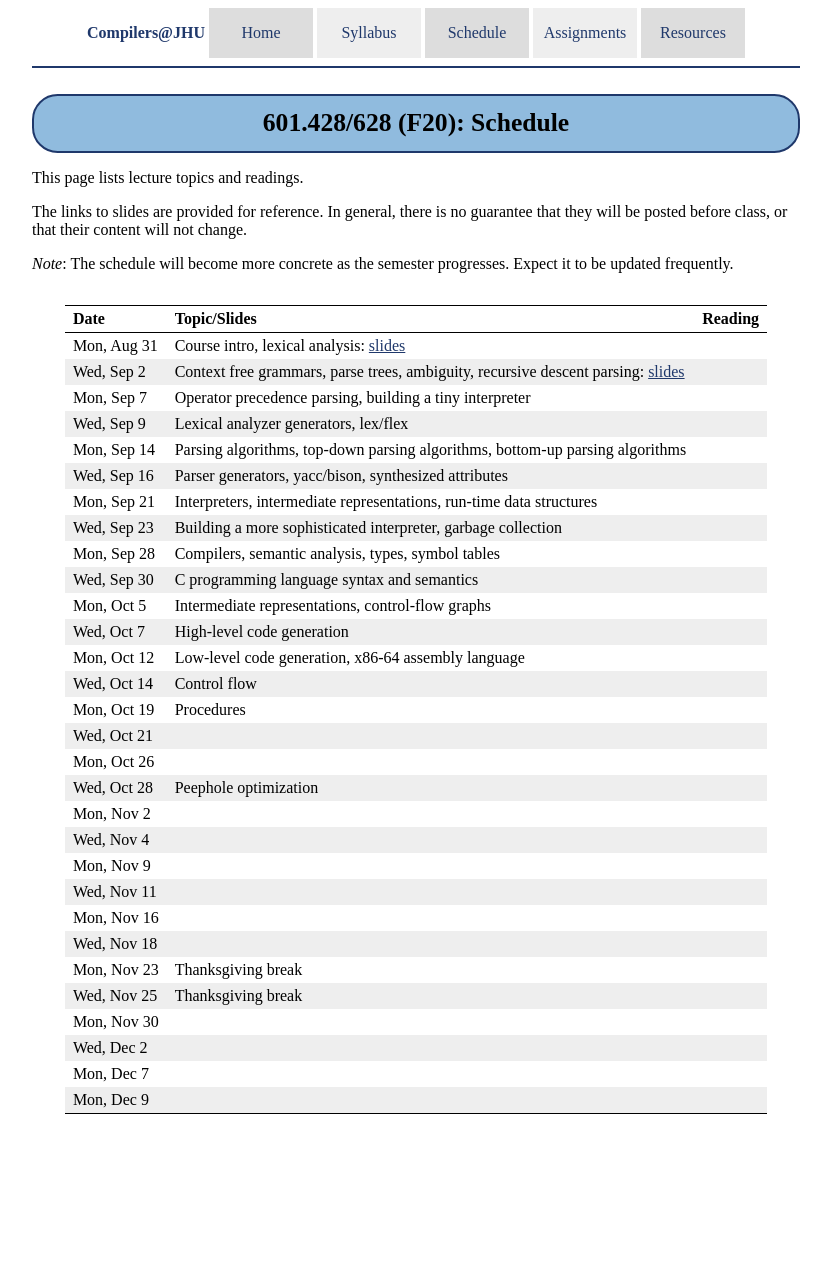
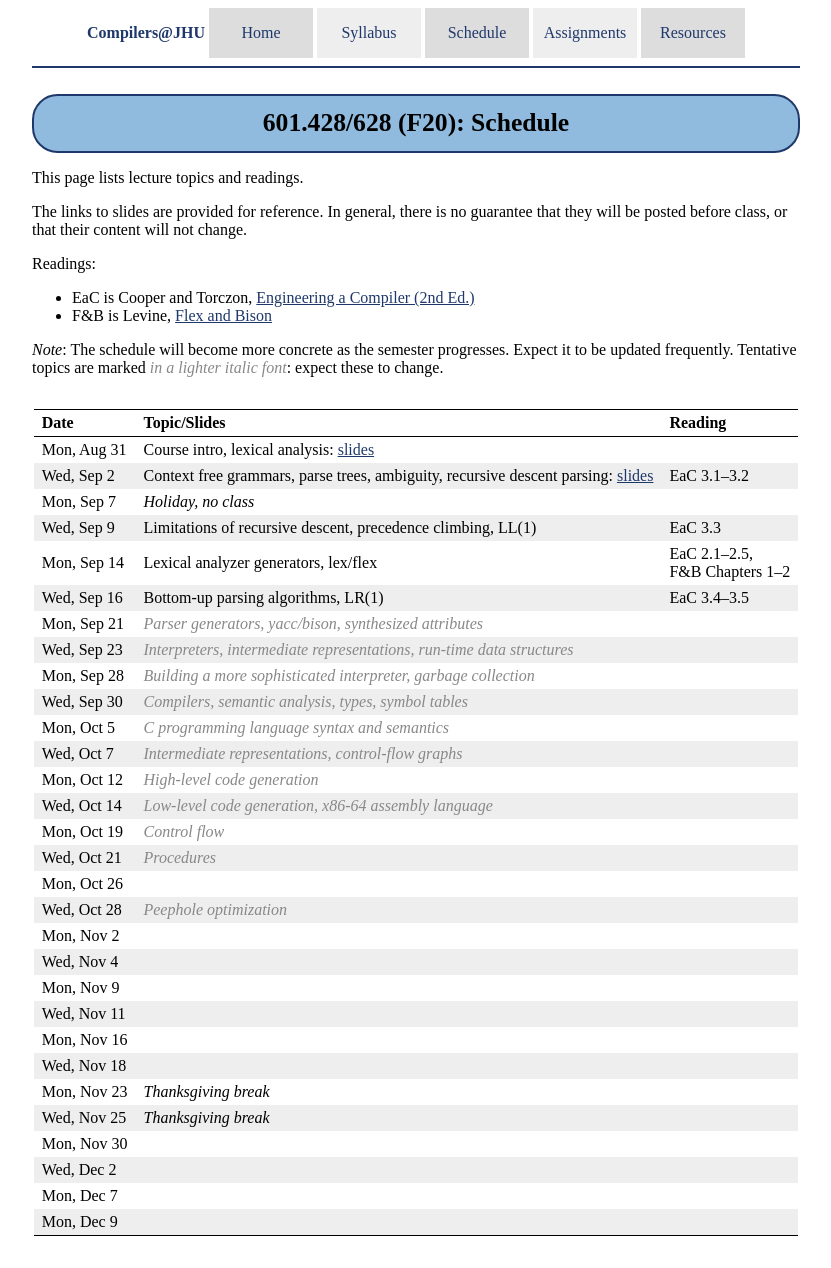
Before and after one commit to jhucompilers/fall2020, a Jekyll site: the page built from schedule.md, in a window 1280 px wide. Shown: the whole page, without its empty margins (224-1055 px from the left). Built offline with Jekyll 4.4.1, drawn with Linux system fonts in a browser that asks for light colours; before the commit the page ends 1146 px from its top, so only the background shows below that.

Commit message:
schedule update, readings

```diff
--- a/css/compilers.css
+++ b/css/compilers.css
@@ -125,6 +125,11 @@ code.highlighter-rouge {
 	margin-bottom: 2em;
 }
 
+.tentative {
+	color: #888;
+	font-style: italic;
+}
+
 /*
 vim:ts=2:
 */
--- a/schedule.md
+++ b/schedule.md
@@ -7,36 +7,41 @@ This page lists lecture topics and readings.
 
 The links to slides are provided for reference.  In general, there is no guarantee that they will be posted before class, or that their content will not change.
 
-*Note*: The schedule will become more concrete as the semester progresses. Expect it to be updated frequently.
+Readings:
+
+* EaC is Cooper and Torczon, [Engineering a Compiler (2nd Ed.)](https://www.elsevier.com/books/engineering-a-compiler/cooper/978-0-12-088478-0)
+* F&amp;B is Levine, [Flex and Bison](https://www.oreilly.com/library/view/flex-bison/9780596805418/)
+
+*Note*: The schedule will become more concrete as the semester progresses. Expect it to be updated frequently.  Tentative topics are marked <span class="tentative">in a lighter italic font</span>: expect these to change.
 
 Date               | Topic/Slides | Reading
 ------------------ | ------------ | ------------
 Mon, Aug 31 | Course intro, lexical analysis: [slides](lectures/lecture01-public.pdf)
-Wed, Sep 2 | Context free grammars, parse trees, ambiguity, recursive descent parsing: [slides](lectures/lecture02-public.pdf)
-Mon, Sep 7 | Operator precedence parsing, building a tiny interpreter
-Wed, Sep 9 | Lexical analyzer generators, lex/flex
-Mon, Sep 14 | Parsing algorithms, top-down parsing algorithms, bottom-up parsing algorithms
-Wed, Sep 16 | Parser generators, yacc/bison, synthesized attributes
-Mon, Sep 21 | Interpreters, intermediate representations, run-time data structures
-Wed, Sep 23 | Building a more sophisticated interpreter, garbage collection
-Mon, Sep 28 | Compilers, semantic analysis, types, symbol tables
-Wed, Sep 30 | C programming language syntax and semantics
-Mon, Oct 5 | Intermediate representations, control-flow graphs
-Wed, Oct 7 | High-level code generation
-Mon, Oct 12 | Low-level code generation, x86-64 assembly language
-Wed, Oct 14 | Control flow
-Mon, Oct 19 | Procedures
-Wed, Oct 21 |
+Wed, Sep 2 | Context free grammars, parse trees, ambiguity, recursive descent parsing: [slides](lectures/lecture02-public.pdf) | EaC 3.1–3.2
+Mon, Sep 7 | *Holiday, no class*
+Wed, Sep 9 | Limitations of recursive descent, precedence climbing, LL(1) | EaC 3.3
+Mon, Sep 14 | Lexical analyzer generators, lex/flex | EaC 2.1–2.5,<br>F&amp;B Chapters 1–2
+Wed, Sep 16 | Bottom-up parsing algorithms, LR(1) | EaC 3.4–3.5
+Mon, Sep 21 | <span class="tentative">Parser generators, yacc/bison, synthesized attributes</span>
+Wed, Sep 23 | <span class="tentative">Interpreters, intermediate representations, run-time data structures</span>
+Mon, Sep 28 | <span class="tentative">Building a more sophisticated interpreter, garbage collection</span>
+Wed, Sep 30 | <span class="tentative">Compilers, semantic analysis, types, symbol tables</span>
+Mon, Oct 5 | <span class="tentative">C programming language syntax and semantics</span>
+Wed, Oct 7 | <span class="tentative">Intermediate representations, control-flow graphs</span>
+Mon, Oct 12 | <span class="tentative">High-level code generation</span>
+Wed, Oct 14 | <span class="tentative">Low-level code generation, x86-64 assembly language</span>
+Mon, Oct 19 | <span class="tentative">Control flow</span>
+Wed, Oct 21 | <span class="tentative">Procedures</span>
 Mon, Oct 26 |
-Wed, Oct 28 | Peephole optimization
+Wed, Oct 28 | <span class="tentative">Peephole optimization</span>
 Mon, Nov 2 |
 Wed, Nov 4 |
 Mon, Nov 9 |
 Wed, Nov 11 |
 Mon, Nov 16 |
 Wed, Nov 18 |
-Mon, Nov 23 | Thanksgiving break
-Wed, Nov 25 | Thanksgiving break
+Mon, Nov 23 | *Thanksgiving break*
+Wed, Nov 25 | *Thanksgiving break*
 Mon, Nov 30 |
 Wed, Dec 2 |
 Mon, Dec 7 |
```
Also changed, not shown: index.md (+1 -0 lines).
